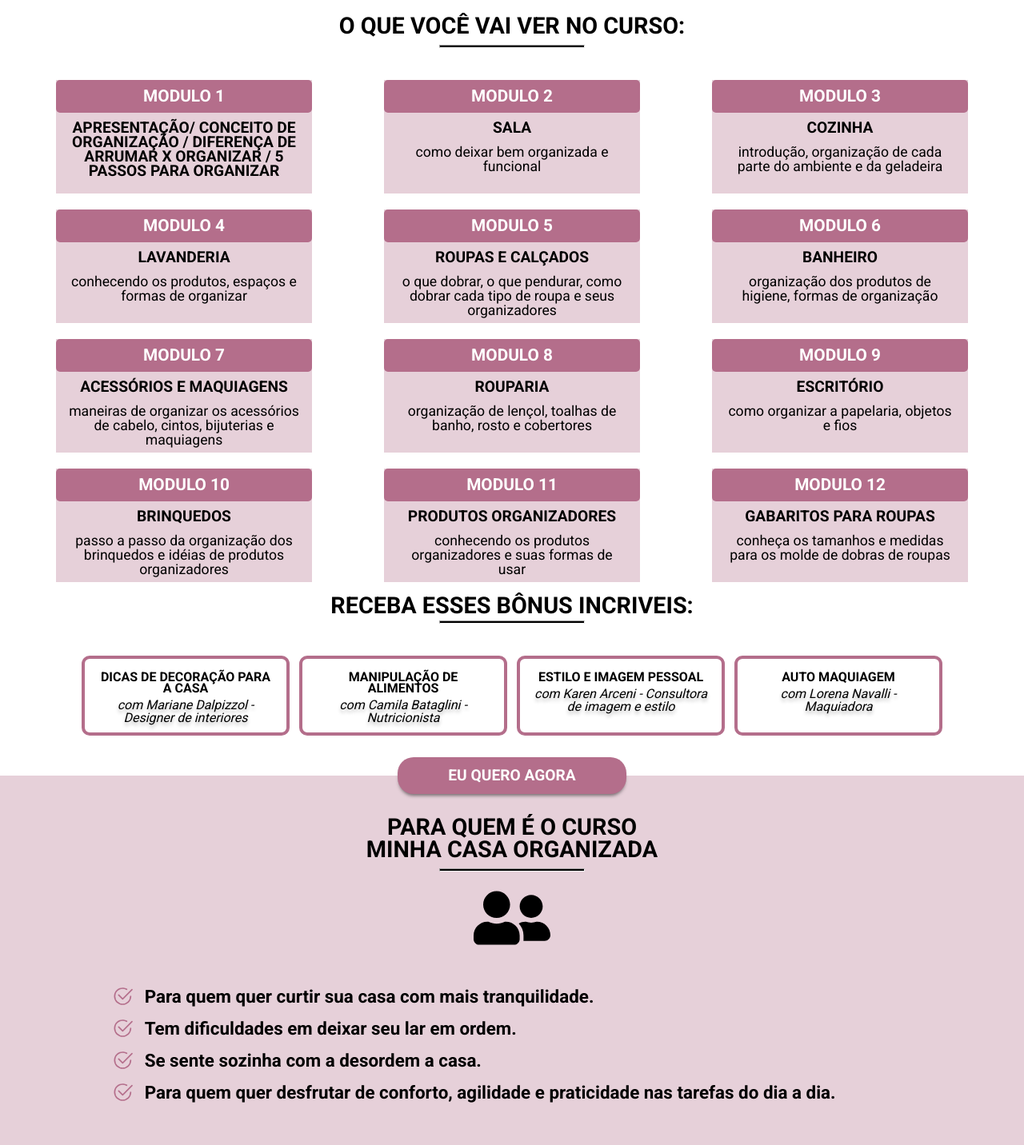
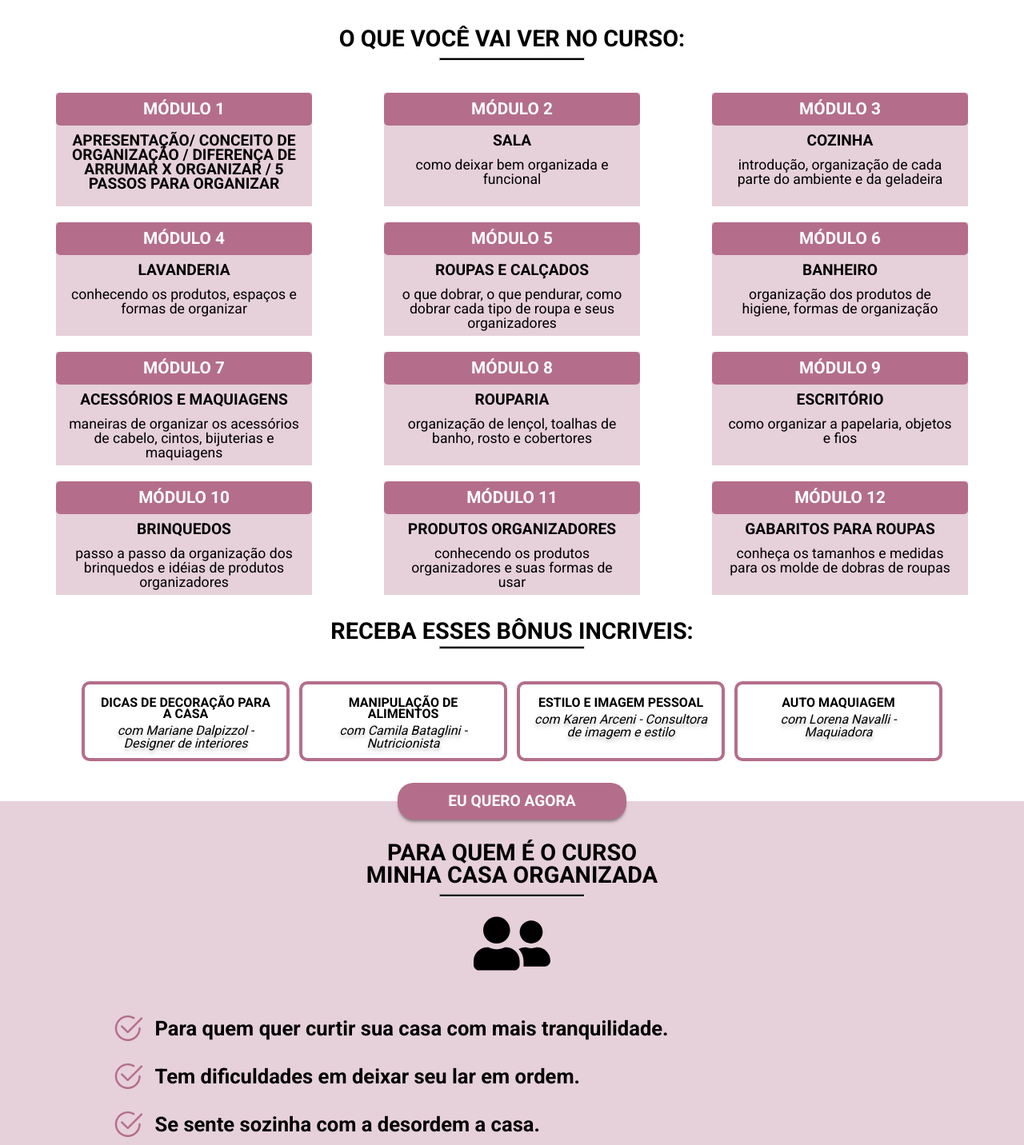
Before and after one commit to JuniorAlvesbr/leticiamartins.com.br-curso, a Next.js app: page / in a window 1280 px wide. Shown: the part 952-2384 px from the top of the page at 80% size. Built offline with nearby package versions, Linux system fonts and the light colour scheme.

Commit message:
any adjuste

```diff
--- a/components/Bonus/index.js
+++ b/components/Bonus/index.js
@@ -28,7 +28,7 @@ export default function Bonus() {
     return (
         <Container>
 
-            <SubTitle>Lembrando que <br></br> você <em>recebe</em></SubTitle >
+            <SubTitle>Lembrando que <br></br> você <em>recebe:</em></SubTitle >
 
             <List>
                 {BonusList.map((bonus, index) => <Item key={index}>{bonus}</Item>)}
--- a/components/Bonus/styles.js
+++ b/components/Bonus/styles.js
@@ -21,7 +21,7 @@ export const Container = styled.section`
         font-size: 1.1rem;
         text-align: center;
         margin: 0 auto;
-        padding-top: 50px;
+        padding: 25px 0;
     }
 
     @media (min-width: 700px) {
@@ -66,6 +66,7 @@ export const Item = styled.li`
         }
 
         & ${Text} {
+            font-size: 1.15rem;
             text-transform: uppercase;
             width: 200px;
             text-align: center;
--- a/components/CourseContent/index.js
+++ b/components/CourseContent/index.js
@@ -45,62 +45,62 @@ export default function CourseContent() {
 
 const moduleCard = [
     {
-        title: "Modulo 1",
+        title: "Módulo 1",
         subTitle: "apresentação/ conceito de organização / diferença de arrumar x organizar / 5 passos para organizar",
         description: ""
     },
     {
-        title: "Modulo 2",
+        title: "Módulo 2",
         subTitle: "Sala",
         description: "como deixar bem organizada e funcional"
     },
     {
-        title: "Modulo 3",
+        title: "Módulo 3",
         subTitle: "Cozinha",
         description: "introdução, organização de cada parte  do ambiente e da geladeira"
     },
     {
-        title: "Modulo 4",
+        title: "Módulo 4",
         subTitle: "Lavanderia",
         description: "conhecendo os produtos, espaços e formas de organizar"
     },
     {
-        title: "Modulo 5",
+        title: "Módulo 5",
         subTitle: "Roupas e Calçados",
         description: "o que dobrar, o que pendurar, como dobrar cada tipo de roupa e seus organizadores"
     },
     {
-        title: "Modulo 6",
+        title: "Módulo 6",
         subTitle: "Banheiro",
         description: "organização dos produtos de higiene, formas de organização"
     },
     {
-        title: "Modulo 7",
+        title: "Módulo 7",
         subTitle: "Acessórios e Maquiagens",
         description: "maneiras de organizar os acessórios de cabelo, cintos, bijuterias e maquiagens"
     },
     {
-        title: "Modulo 8",
+        title: "Módulo 8",
         subTitle: "Rouparia",
         description: "organização de lençol, toalhas de banho, rosto e cobertores"
     },
     {
-        title: "Modulo 9",
+        title: "Módulo 9",
         subTitle: "Escritório",
         description: "como organizar a papelaria, objetos e fios"
     },
     {
-        title: "Modulo 10",
+        title: "Módulo 10",
         subTitle: "Brinquedos",
         description: "passo a passo da organização dos brinquedos e idéias de produtos organizadores"
     },
     {
-        title: "Modulo 11",
+        title: "Módulo 11",
         subTitle: "Produtos Organizadores",
         description: "conhecendo os produtos organizadores e suas formas de usar"
     },
     {
-        title: "Modulo 12",
+        title: "Módulo 12",
         subTitle: "Gabaritos para Roupas",
         description: "conheça os tamanhos e medidas para os molde de dobras de roupas"
     },
--- a/components/CourseContent/styles.js
+++ b/components/CourseContent/styles.js
@@ -25,7 +25,7 @@ export const Container = styled.section`
     @media (min-width: 550px) {
         > ${SubTitle} {
             width: 100%;
-            margin-top: 20px;
+            margin-top: 36px;
         }
 
         > ${BlackLine} {
--- a/components/LastWorks/index.js
+++ b/components/LastWorks/index.js
@@ -4,7 +4,7 @@ import { Image, ImageWrapper, SubTitle } from '../../object'
 export default function LastWorks() {
     return (
         <Container>
-            <SubTitle>Ultimos Trabalhos</SubTitle>
+            <SubTitle>Trabalhos Realizados</SubTitle>
 
             <Content>
                 <ImageWrapper className="image1">
--- a/components/Questions/index.js
+++ b/components/Questions/index.js
@@ -27,7 +27,7 @@ const ListQuestion = [
 export default function Questions() {
     return (
         <Container>
-            <SubTitle>Duvidas frequentes</SubTitle>
+            <SubTitle>Dúvidas frequentes</SubTitle>
 
             <Content>
                 {ListQuestion.map(({ label, tabContent }, index) => (
--- a/components/Questions/styles.js
+++ b/components/Questions/styles.js
@@ -30,15 +30,15 @@ export const Input = styled.input.attrs({ type: 'checkbox' })`
 `
 
 export const Label = styled.label`
+    font-weight: 700;
     height: 45px;
     display: flex;
     justify-content: space-between;
     align-items: center;
     text-align: center;
-    font-weight: 700;
     line-height: 18px;
     background-color: ${({ theme }) => theme.colors.fourth};
-    padding: 0 10px;
+    padding: 0 12px;
     cursor: pointer;
 
     &:hover {
@@ -52,6 +52,12 @@ export const Label = styled.label`
         text-align: center;
         transition: all .35s;
     }
+
+    @media (min-width: 750px) {
+        font-size: 1.2rem;
+        padding: 0 16px;
+    }
+
 `
 
 export const TabContent = styled.div`
--- a/components/WhoisCourse/styles.js
+++ b/components/WhoisCourse/styles.js
@@ -21,7 +21,7 @@ export const UsersIcon = styled(FaUserFriends)`
 `
 
 export const CheckIcon = styled(BsCheck2Circle)`
-    font-size: 2rem;
+    font-size: 3rem;
     color: ${({ theme }) => theme.colors.third};
 `
 
@@ -39,7 +39,7 @@ export const Item = styled.li`
     line-height: 21px;
     display: flex;
     align-items: center;
-    margin-bottom: 8px;
+    margin-bottom: 12px;
 
     > span {
         display: inline-block;
@@ -48,7 +48,7 @@ export const Item = styled.li`
     }
 
     @media (min-width: 800px) {
-        font-size: 1.4rem;
+        font-size: 1.6rem;
     }
 `
 
```
